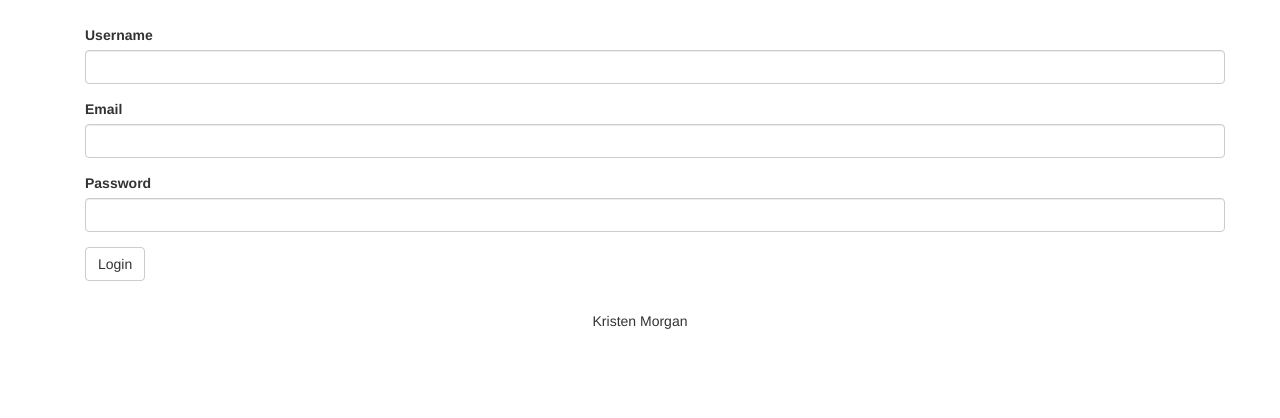
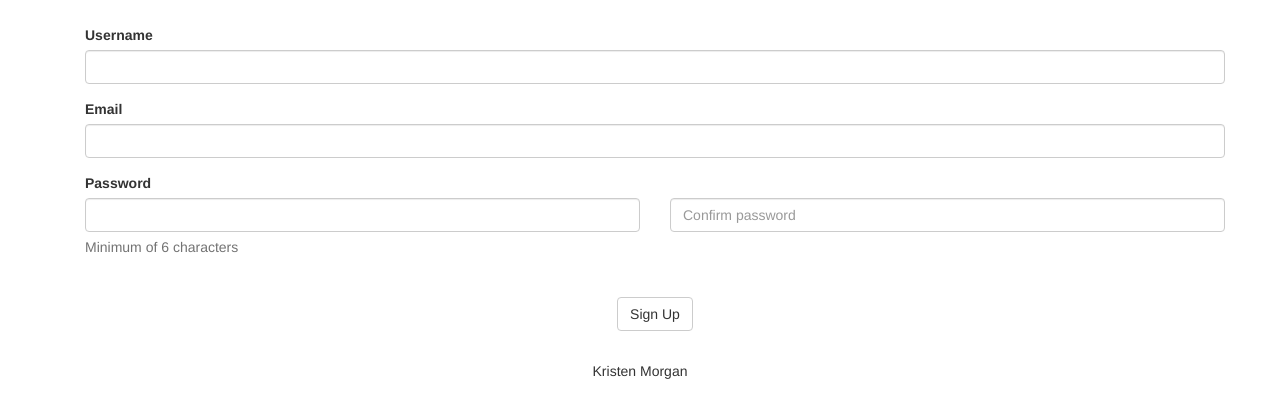
Before and after one commit to kmorgan31/foodie_bliss_blog_project, a Flask app: page /signup in a window 1280 px wide. Shown: the part 52-470 px from the top of the page. Run offline with Flask 2, Linux system fonts and the light colour scheme; data that the repository does not hold is empty; some libraries are stand-ins or nearby versions.

Commit message:
Added client-side validation to signup and login pages

```diff
--- a/app/templates/signup.html
+++ b/app/templates/signup.html
@@ -3,23 +3,37 @@
 {% block main %}
 
 <div class="container" style="padding-top:25px">
-    <form method="post" action="/signup">
+    <form method="post" action="/signup" data-toggle="validator">
         <div class="form-group">
             <label for="username"> Username </label>
-            <input id="username" name="username" class="form-control" type="text" />
+            <input id="username" name="username" class="form-control" type="text" data-error="Who are you?" required/>
+            <div class="help-block with-errors"></div>
         </div>
 
         <div class="form-group">
             <label for "email"> Email </label>
-            <input id="email" name="email" class="form-control" type="email" />
+            <input id="email" name="email" class="form-control" type="email" data-error="Bruh, that email address is invalid" required/>
+            <div class="help-block with-errors"></div>
         </div>
 
         <div class="form-group">
             <label for "password"> Password </label>
-            <input id="password" name="password" class="form-control" type="password" />
+            <div class="row">
+
+              <div class="form-group col-sm-6">
+                <input id="password" name="password" class="form-control" data-minlength="6" type="password" required>
+                <div class="help-block">Minimum of 6 characters</div>
+              </div>
+
+              <div class="form-group col-sm-6">
+                <input type="password" class="form-control" id="passwordConfirm" data-match="#password" data-match-error="Whoops, these don't match" placeholder="Confirm password" required>
+                <div class="help-block with-errors"></div>
+             </div>
+
+            </div>
         </div>
 
-        <button type="submit" class="btn btn-default">Login</button>
+        <button type="submit" class="btn btn-default center-block">Sign Up</button>
     </form>
 </div>
 {% endblock %}
```
Also changed, not shown: app/templates/login.html (+6 -4 lines).
